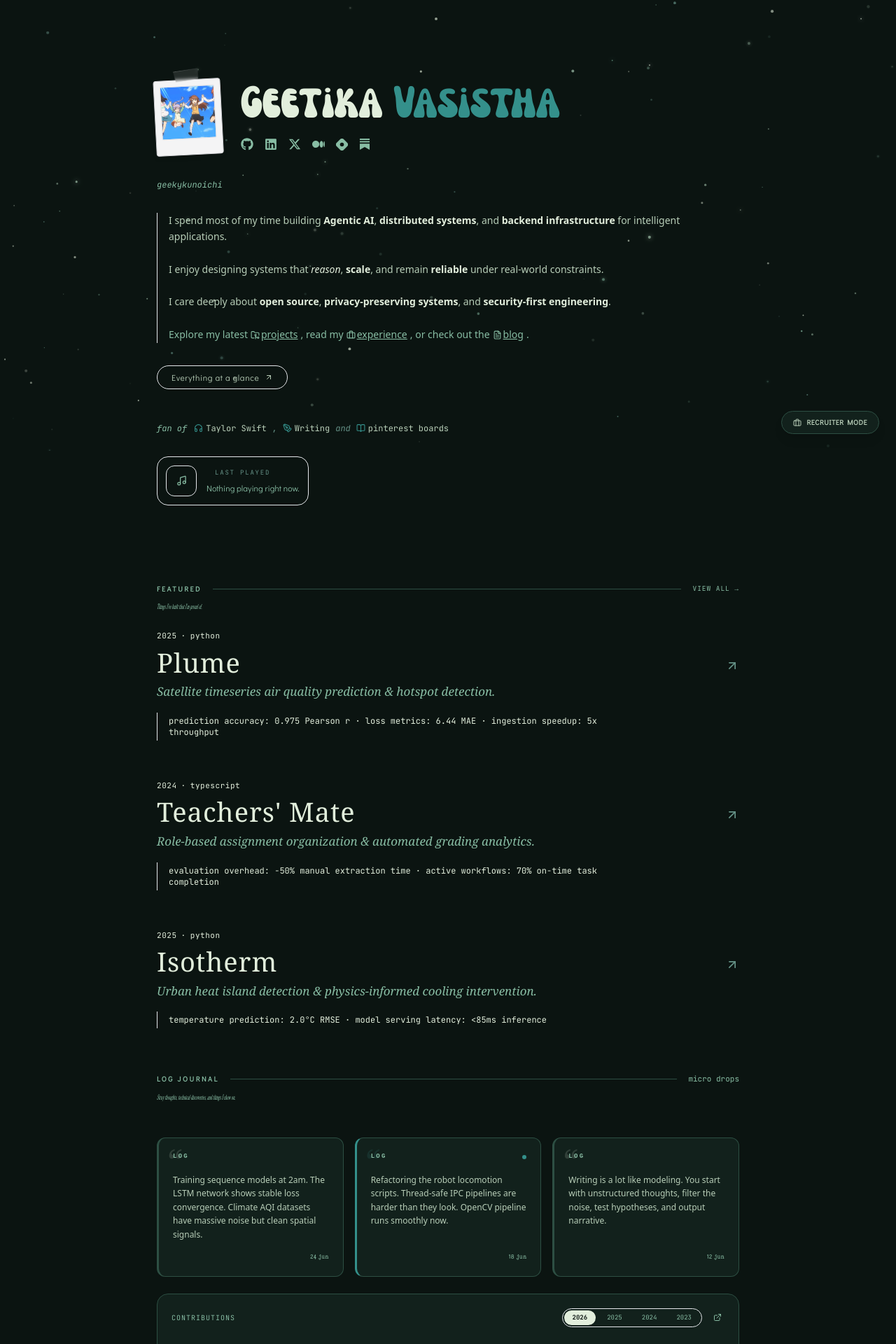
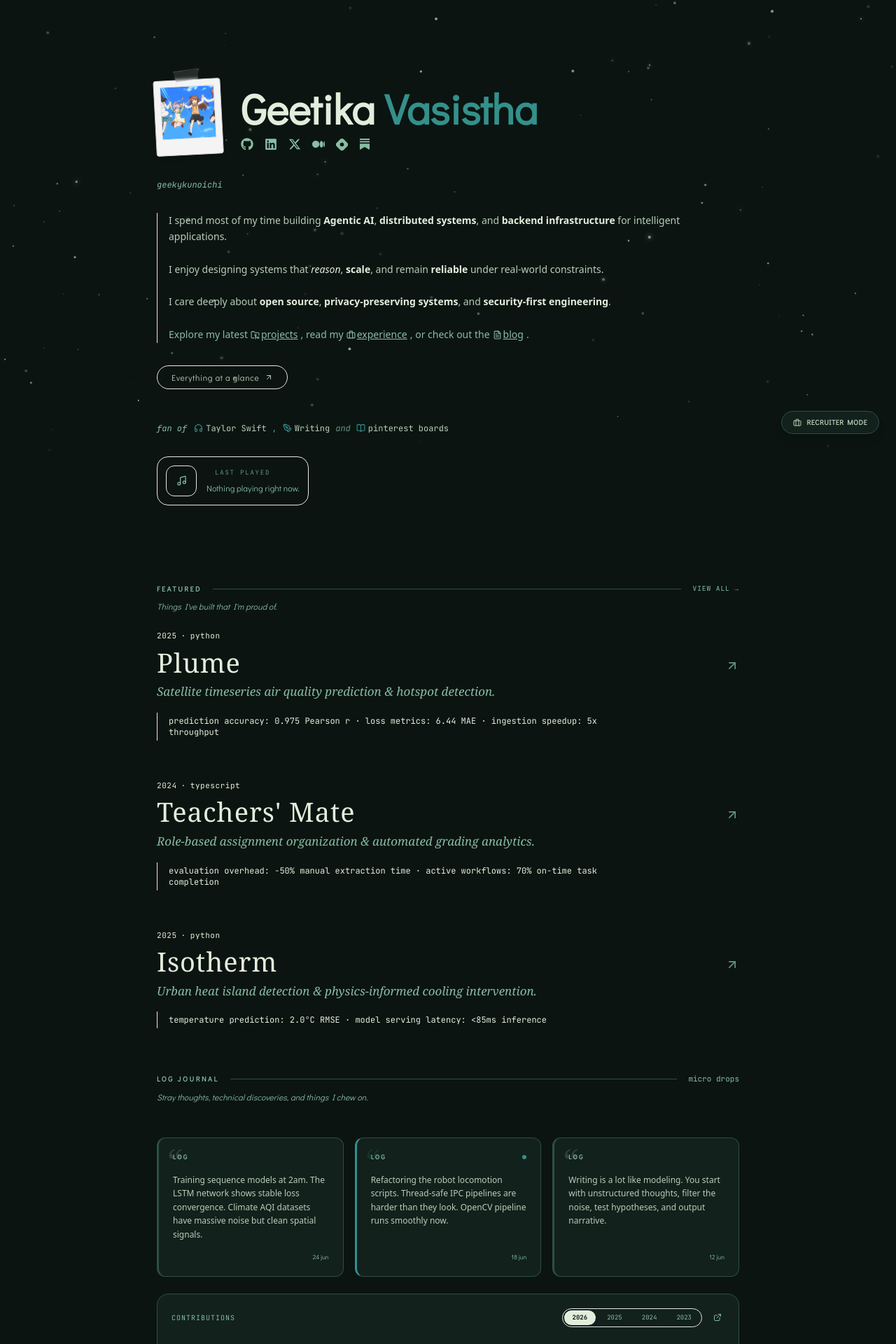
Before and after one commit to geetikavasistha-01/Geetika-s-Portfolio, a React (Vite) app in the folder frontend/: page / in a window 1280 px wide. Shown: the part 156-2076 px from the top of the page at 70% size. Built offline with nearby package versions, Linux system fonts and the light colour scheme; no server answers; a web font is replaced by a local one.

Commit message:
feat: switch entire Home page and subcomponents to Didact Gothic font

```diff
--- a/frontend/src/components/home/Hero.tsx
+++ b/frontend/src/components/home/Hero.tsx
@@ -47,7 +47,7 @@ export default function Hero() {
 
         {/* Name and Socials */}
         <div className="flex flex-col justify-center">
-          <h1 className="text-4xl sm:text-5xl md:text-6xl font-display font-normal text-text1 leading-none">
+          <h1 className="text-4xl sm:text-5xl md:text-6xl font-body font-bold text-text1 leading-none">
             Geetika <span className="text-[#34908B]">Vasistha</span>
           </h1>
 
--- a/frontend/src/components/home/LogCards.tsx
+++ b/frontend/src/components/home/LogCards.tsx
@@ -117,7 +117,7 @@ export default function LogCards() {
 
             {/* Header Row */}
             <div className="flex items-center justify-between w-full relative z-10">
-              <span className="text-[9px] tracking-[0.25em] font-typewriter font-bold text-text3 uppercase select-none">
+              <span className="text-[9px] tracking-[0.25em] font-body font-bold text-text3 uppercase select-none">
                 LOG
               </span>
               {/* Small accent dot */}
@@ -131,7 +131,7 @@ export default function LogCards() {
 
             {/* Date at the bottom-right */}
             <div className="flex justify-end w-full mt-auto relative z-10">
-              <span className="text-[9px] font-typewriter text-text3 font-medium select-none">
+              <span className="text-[9px] font-body text-text3 font-medium select-none">
                 {formatDate(log.date)}
               </span>
             </div>
--- a/frontend/src/components/ui/InteractiveEnvelope.tsx
+++ b/frontend/src/components/ui/InteractiveEnvelope.tsx
@@ -60,7 +60,7 @@ export default function InteractiveEnvelope() {
           {/* Letter Lines Decoration */}
           <div className="w-full h-full border-t border-b border-dashed border-gray-200/80 flex flex-col items-center justify-center gap-2">
             <span
-              className="text-3xl sm:text-4xl text-gray-800 leading-none font-bold font-script"
+              className="text-2xl sm:text-3xl text-gray-800 leading-none font-bold font-body"
             >
               Hire Me
             </span>
--- a/frontend/src/components/ui/SectionHeader.tsx
+++ b/frontend/src/components/ui/SectionHeader.tsx
@@ -22,7 +22,7 @@ export default function SectionHeader({ label, rightElement, subtext, className
         )}
       </div>
       {subtext && (
-        <p className="mt-2 text-xs italic text-text3 font-editorial leading-relaxed">
+        <p className="mt-2 text-xs italic text-text3 font-body leading-relaxed">
           {subtext}
         </p>
       )}
--- a/frontend/src/components/ui/product-drop-card.tsx
+++ b/frontend/src/components/ui/product-drop-card.tsx
@@ -61,10 +61,10 @@ export const ProductDropCard = ({
       {/* Header Row */}
       <div className="flex items-center justify-between mb-8">
         <div>
-          <h2 className="text-xl sm:text-2xl font-display font-normal text-text1 uppercase tracking-wider">
+          <h2 className="text-xl sm:text-2xl font-body font-bold text-text1 uppercase tracking-wider">
             {title}
           </h2>
-          <p className="text-xs sm:text-sm text-text3 italic mt-1 font-editorial leading-relaxed">
+          <p className="text-xs sm:text-sm text-text3 italic mt-1 font-body leading-relaxed">
             {subtitle}
           </p>
         </div>
@@ -140,7 +140,7 @@ export const ProductDropCard = ({
                       <h3 className="font-semibold text-zinc-800 dark:text-zinc-900 text-xs sm:text-sm truncate">
                         {item.name}
                       </h3>
-                      <p className="text-[10px] sm:text-xs text-zinc-500 italic mt-0.5 leading-relaxed line-clamp-2 font-editorial">
+                      <p className="text-[10px] sm:text-xs text-zinc-500 italic mt-0.5 leading-relaxed line-clamp-2 font-body">
                         {item.collection}
                       </p>
                     </div>
```
